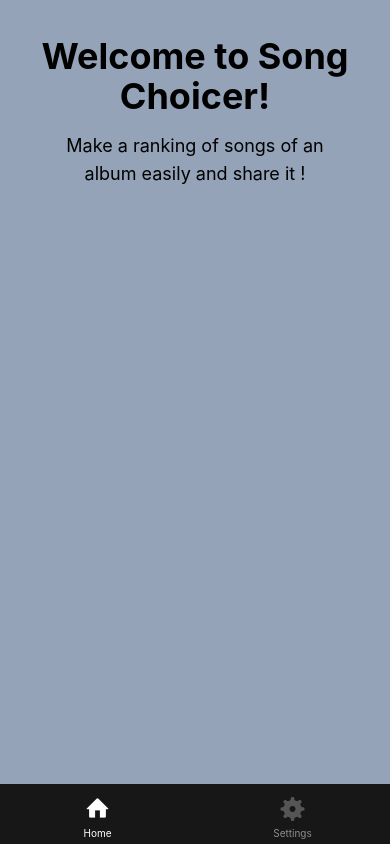
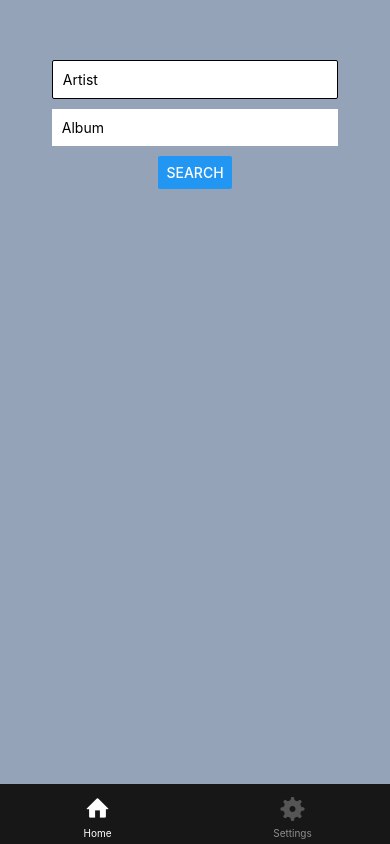
Before and after one commit to Teczer/NativeSongChoicer, a React Native app: screen /Home in a window 390 px wide. Built offline with nearby package versions, Linux system fonts and the light colour scheme.

Commit message:
:Sparkles: Feature : Search gesture + map album

```diff
--- a/babel.config.js
+++ b/babel.config.js
@@ -2,6 +2,15 @@ module.exports = function (api) {
   api.cache(true);
   return {
     presets: ["babel-preset-expo"],
-    plugins: ["nativewind/babel"],
+    plugins: [
+      "nativewind/babel",
+      [
+        "module:react-native-dotenv",
+        {
+          moduleName: "@env",
+          path: ".env",
+        },
+      ],
+    ],
   };
 };
--- a/screens/HomeScreen.tsx
+++ b/screens/HomeScreen.tsx
@@ -1,15 +1,74 @@
-import { Text } from "react-native";
+import { useState } from "react";
+
+import { Button, Image, ScrollView, Text, TextInput, View } from "react-native";
+import { fetchAlbums } from "../services/SpotifyServices";
 import CustomSafeArea from "../components/CustomSafeArea";
+import { Item } from "../types/song";
 
 export default function HomeScreen() {
+  const [artist, setArtist] = useState<string>("");
+  const [album, setAlbum] = useState<string>("");
+  const [data, setData] = useState<null | Item[]>(null);
+
+  async function getAlbums() {
+    try {
+      const response = await fetchAlbums(artist, album);
+      setData(response.albums.items);
+    } catch (error) {
+      console.log("error", error);
+    }
+  }
+
   return (
-    <CustomSafeArea className="flex flex-col flex-1 items-center justify-start gap-4 bg-slate-400 dark:bg-neutral-900">
-      <Text className="text-4xl font-bold text-center dark:text-white">
-        Welcome to Song Choicer!
-      </Text>
-      <Text className="w-4/5 text-lg text-center dark:text-white">
-        Make a ranking of songs of an album easily and share it !
-      </Text>
+    <CustomSafeArea className="flex flex-col flex-1 px-4 pt-10 items-center justify-start bg-slate-400 dark:bg-neutral-900">
+      <TextInput
+        className="bg-white dark:bg-neutral-900 border border-black dark:border-white rounded-sm"
+        placeholder="Artist"
+        value={artist}
+        onChangeText={setArtist}
+        style={{
+          width: "80%",
+          padding: 10,
+          marginBottom: 10,
+        }}
+      />
+      <TextInput
+        placeholder="Album"
+        value={album}
+        onChangeText={setAlbum}
+        style={{
+          width: "80%",
+          padding: 10,
+          backgroundColor: "white",
+          marginBottom: 10,
+        }}
+      />
+      <Button title="Search" onPress={getAlbums} />
+      <ScrollView className="flex flex-1 w-full">
+        {data &&
+          data.map((album) => {
+            const formattedRealeaseDate = album.release_date.split("-")[0];
+            const formattedAlbumType =
+              album.type.charAt(0).toUpperCase() + album.type.slice(1);
+
+            return (
+              <View className="flex flex-row w-full mb-4" key={album.id}>
+                <Image
+                  className="w-2/5 h-40 rounded-sm"
+                  source={{ uri: album?.images[0]?.url }}
+                />
+                <View className="w-3/5 flex flex-col justify-center items-center pl-3">
+                  <Text className="w-full h-auto mb-2 text-start font-bold text-dark dark:text-white">
+                    {album.name}
+                  </Text>
+                  <Text className="w-full text-dark dark:text-neutral-300">
+                    {formattedRealeaseDate} • {formattedAlbumType}
+                  </Text>
+                </View>
+              </View>
+            );
+          })}
+      </ScrollView>
     </CustomSafeArea>
   );
 }
--- /dev/null
+++ b/services/SpotifyServices.ts
@@ -0,0 +1,44 @@
+import { SPOTIFY_CLIENT_ID, SPOTIFY_CLIENT_SECRET } from "@env";
+
+export async function getAccessToken() {
+  const response = await fetch("https://accounts.spotify.com/api/token", {
+    method: "POST",
+    headers: {
+      "Content-Type": "application/x-www-form-urlencoded",
+      Authorization:
+        "Basic " + btoa(`${SPOTIFY_CLIENT_ID}:${SPOTIFY_CLIENT_SECRET}`),
+    },
+    body: "grant_type=client_credentials",
+  });
+
+  const data = await response.json();
+  return data.access_token;
+}
+
+export async function fetchAlbums(artist: string, album: string) {
+  try {
+    const token = await getAccessToken();
+    let query = "";
+
+    if (artist && album) {
+      query = `artist:${artist}&album:${album}`;
+    } else if (artist) {
+      query = `artist:${artist}`;
+    } else if (album) {
+      query = `album:${album}`;
+    }
+
+    const response = await fetch(
+      `https://api.spotify.com/v1/search?q=${query}&type=album&limit=8`,
+      {
+        headers: {
+          Authorization: `Bearer ${token}`,
+        },
+      }
+    );
+    const json = await response.json();
+    return json;
+  } catch (error) {
+    console.log("error", error);
+  }
+}
--- a/tsconfig.json
+++ b/tsconfig.json
@@ -22,5 +22,6 @@
     "incremental": true, // Enable incremental compilation by reading/writing information from prior compilations to a file on disk
     "noFallthroughCasesInSwitch": true // Report errors for fallthrough cases in switch statement
   },
-  "exclude": ["node_modules", "build"] //  The files to not type check ***
+  "exclude": ["node_modules", "build"], //  The files to not type check ***
+  "typeRoots": ["./types"] // <------ you need to add this
 }
--- /dev/null
+++ b/types/env.d.ts
@@ -0,0 +1,4 @@
+declare module "@env" {
+  export const SPOTIFY_CLIENT_ID: string;
+  export const SPOTIFY_CLIENT_SECRET: string;
+}
```
Also changed, not shown: package.json (+6 -1 lines), types/song.d.ts (added, +48 -0 lines), 2 other files (tests, documents, lock files or other folders).
